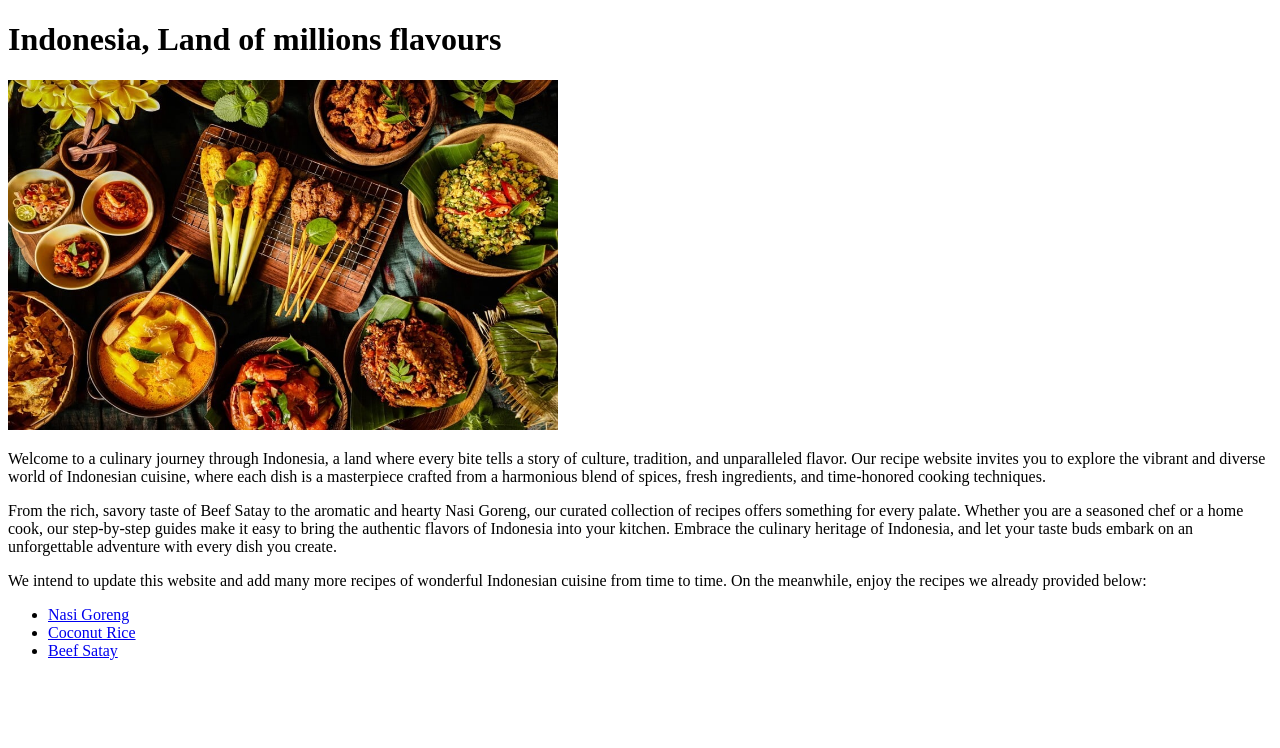
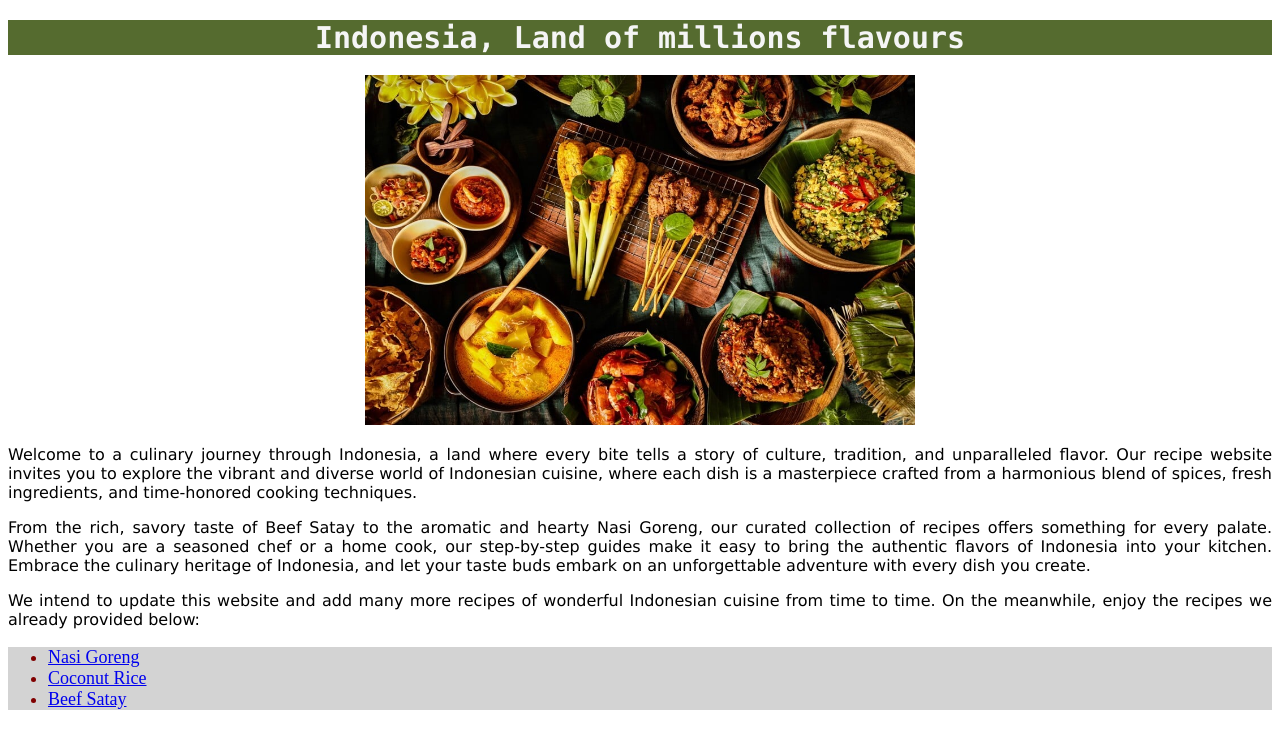
Before and after one commit to prdnbhgskr/recipe_simple, a plain HTML site: page index.html in a window 1280 px wide. Drawn offline with Linux system fonts and the light colour scheme.

Commit message:
Add style to the html file using css file

```diff
--- a/index.html
+++ b/index.html
@@ -3,15 +3,18 @@
 <head>
     <meta charset="UTF-8">
     <meta name="viewport" content="width=device-width, initial-scale=1.0">
+    <link rel="stylesheet" href="style.css">
     <title>Indonesia, Land of millions flavours</title>
 </head>
 
 <body>
-    <h1>Indonesia, Land of millions flavours</h1>
+    <h1 class="title">Indonesia, Land of millions flavours</h1>
 
-    <img src="images/kuliner.jpg" height="350" width="550"/>
+    <div class="headim">
+    <img src="images/kuliner.jpg" height="350" width="550" />
+    </div>
 
-    <p>Welcome to a culinary journey through Indonesia,
+    <p class="desc">Welcome to a culinary journey through Indonesia,
          a land where every bite tells a story of culture,
          tradition, and unparalleled flavor. Our recipe
          website invites you to explore the vibrant and
@@ -20,7 +23,7 @@
          blend of spices, fresh ingredients, and time-honored
          cooking techniques. </p>
 
-    <p>From the rich, savory taste of Beef Satay to
+    <p class="desc">From the rich, savory taste of Beef Satay to
         the aromatic and hearty Nasi Goreng, our
         curated collection of recipes offers something
         for every palate. Whether you are a seasoned
@@ -32,13 +35,13 @@
         with every dish you create.
     </p>
 
-    <p>We intend to update this website and add many more
+    <p class="desc">We intend to update this website and add many more
         recipes of wonderful Indonesian cuisine from time
         to time. On the meanwhile, enjoy the recipes we already
         provided below:
     </p>
 
-    <uL>
+    <uL class="list">
         <li><a href="recipes/nasi_goreng.html">Nasi Goreng</a></li>
         <li><a href="recipes/coconut_rice.html">Coconut Rice</a></li>
         <li><a href="recipes/beef_satay.html">Beef Satay</a></li>
--- /dev/null
+++ b/style.css
@@ -0,0 +1,27 @@
+
+.title {
+    color: whitesmoke ;
+    background-color: darkolivegreen;
+    font-size: 30px;
+    text-align: center;
+    font-family: "Monaco";
+}
+
+.headim {
+    text-align: center;
+}
+
+.desc {
+    font-size: 16px;
+    font-family: 'Lucida Sans', 'Lucida Sans Regular', 'Lucida Grande', 'Lucida Sans Unicode', Geneva, Verdana, sans-serif;
+    text-align: justify;
+}
+
+.list {
+    background-color: lightgrey;
+    font-size: 18px;
+}
+
+.list li {
+    color: maroon;
+}
```
